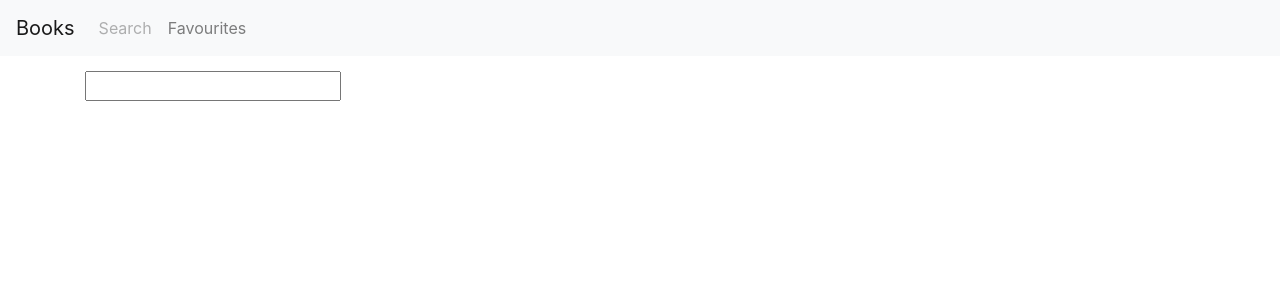
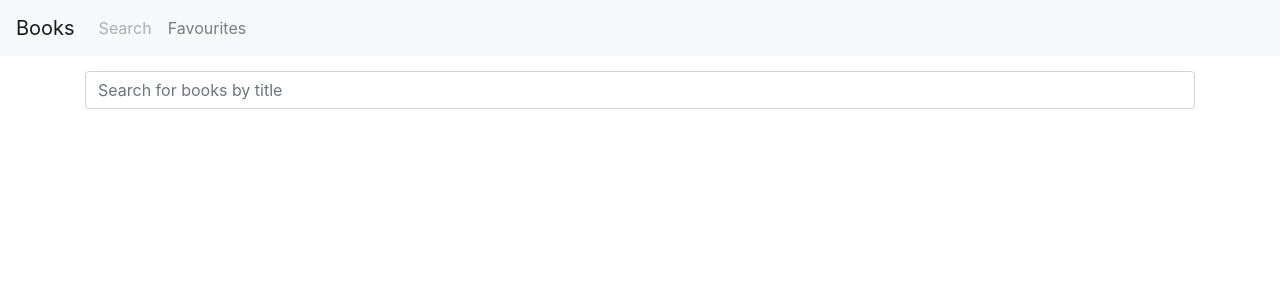
Before and after one commit to kenanM/book-list, a React (Create React App) app: page / in a window 1280 px wide. Shown: the top 300 px of the page. Built offline with nearby package versions, Linux system fonts and the light colour scheme.

Commit message:
Improve search field

```diff
--- a/src/searchpage.js
+++ b/src/searchpage.js
@@ -10,20 +10,15 @@ class SearchForm extends React.Component {
   constructor(props) {
     super(props);
     this.state = {value: ''};
-
-    this.handleSubmit = this.handleSubmit.bind(this);
-  }
-
-  handleSubmit(event) {
-    // Just ignore submits
-    event.preventDefault();
   }
 
   render() {
     return (
-      <form onSubmit={this.handleSubmit}>
-        <input type="text" value={this.props.value} onChange={this.props.onChange} />
-      </form>
+      <div className="row">
+        <div className="col-lg-12">
+          <input type="text" placeholder="Search for books by title" value={this.props.value} onChange={this.props.onChange} className="form-control input-lg"/>
+        </div>
+      </div>
     );
   }
 }
```
